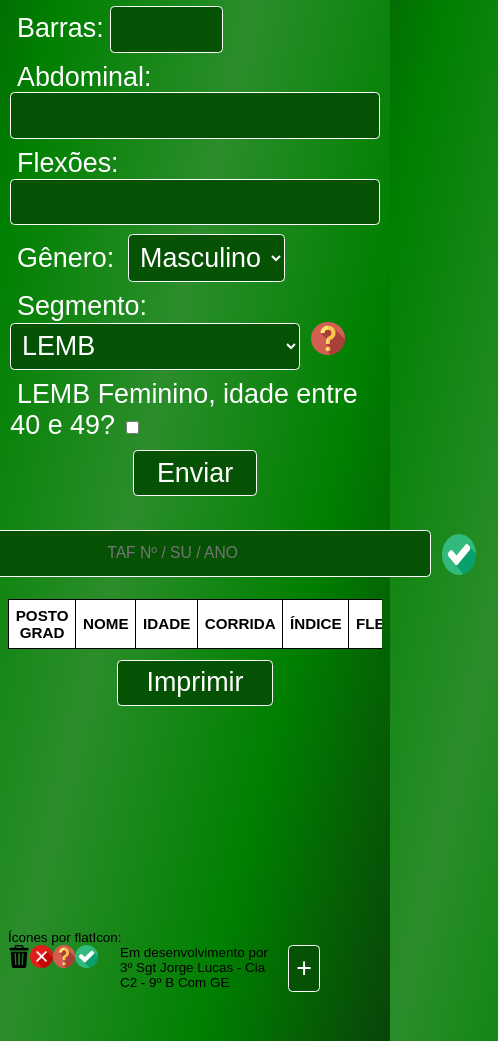
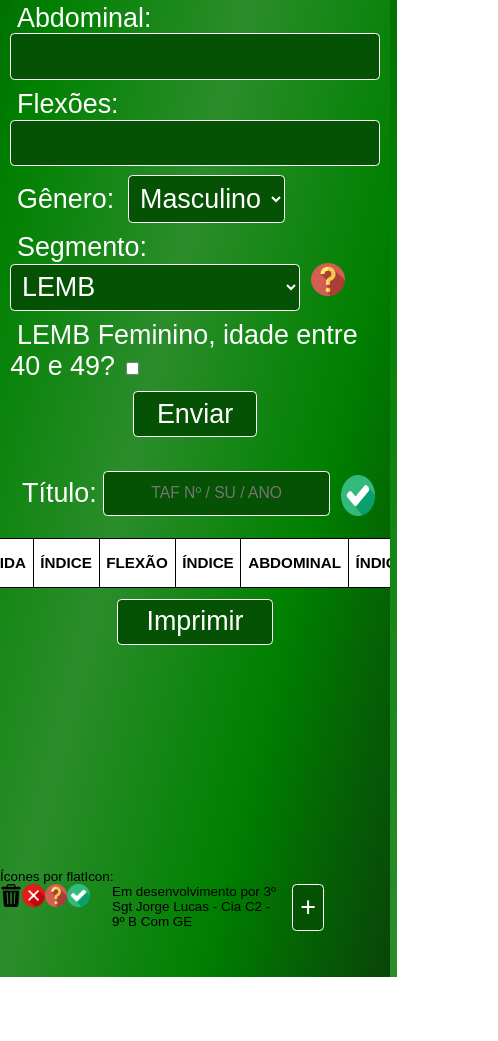
Before and after one commit to jlucasleal/calculadora-taf, a website built with webpack: page src/template.html in a window 390 px wide. Shown: the part 558-1599 px from the top of the page, 498 px wide, since content can reach past the window. After the commit the page ends 1535 px from the top, so only its background shows below. Built offline with nearby package versions, Linux system fonts and the light colour scheme.

Commit message:
more responsiveness

```diff
--- a/src/result.js
+++ b/src/result.js
@@ -23,9 +23,17 @@ export function createResult () {
     titleInput.type = "text";
     titleInput.maxLength = "45";
     titleInput.placeholder = "TAF Nº / SU / ANO";
+
+    const titleInputLabel = document.createElement('label');
+    titleInputLabel.textContent = "Título:";
+    titleInputLabel.id = "title-input-label";
+    titleInputLabel.setAttribute('for', 'doc-title');
+
+
     const sendTitleBtn = document.createElement('img');
     sendTitleBtn.src = Checked;
     sendTitleBtn.id = "send-title-btn";
+    titleInputContainer.appendChild(titleInputLabel);
     titleInputContainer.appendChild(titleInput);
     titleInputContainer.appendChild(sendTitleBtn);
 
--- a/src/styles.css
+++ b/src/styles.css
@@ -8,6 +8,9 @@
     --secondary-background-color: rgb(2, 61, 2);
 }
 
+*, *::before, *::after {
+  box-sizing: border-box;
+}
 
 body {
     background: linear-gradient(to bottom right,
@@ -19,6 +22,8 @@ body {
      display: flex;
      flex-direction: column;
      align-items: center;
+     width: 100%;
+     margin: 0;
 }
 
 button, input, select {
@@ -41,7 +46,6 @@ p {
     /* background-color: green; */
     display: flex;
     align-items: center;
-    flex: 0;
     flex-direction: column;
     width: 100%;
     max-width: 1600px;
@@ -126,7 +130,7 @@ button {
     color: white;
     font-size: 0.7rem;
     height: 2rem;
-    width: 22rem;
+    max-width: 22rem;
     padding: 0 0.5rem 0 0.5rem;
     text-align: center;
 }
@@ -164,27 +168,22 @@ button {
 #table-container {
     width: 100%;
     overflow-x: auto;
+    display: flex;
+    justify-content: center;
+
 }
 
 #result-table {
     max-width: 100%;
     border-collapse: collapse;
-    table-layout: fixed;
+    table-layout: auto;
     background-color: none;
 }
 
-th,
-tr {
-    width: 100%;
-}
 #title-input-container {
     display: flex;
     padding: 1rem;
     justify-content: center;
-}
-
-thead{
-    width: 100%;
 }
 
 #header-row {
```
Also changed, not shown: dist/main.js.
